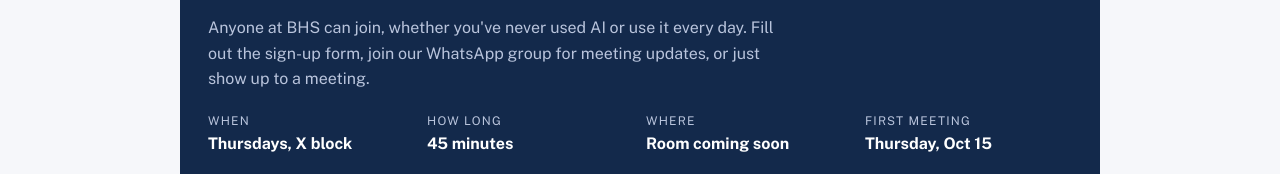
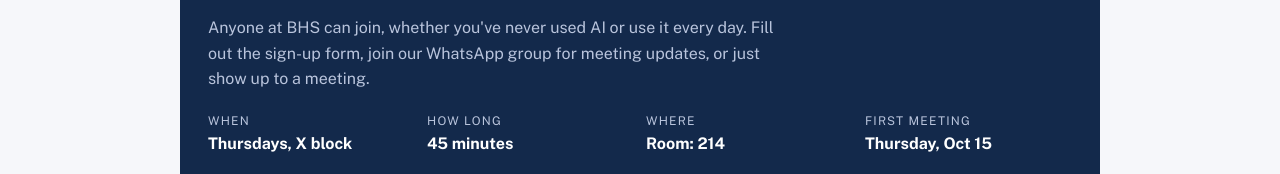
Before and after one commit to aischolarsclub/aischolarsclub.github.io, a plain HTML site: page index.html in a window 1280 px wide. Shown: the part 7380-7554 px from the top of the page. Drawn offline with nearby package versions, Linux system fonts and the light colour scheme.

Commit message:
Update meeting location to Room 214

```diff
--- a/index.html
+++ b/index.html
@@ -595,7 +595,7 @@ ASK about chemiosmosis on quiz??</pre>
       <dl>
         <div><dt>When</dt><dd>Thursdays, X block</dd></div>
         <div><dt>How long</dt><dd>45 minutes</dd></div>
-        <div><dt>Where</dt><dd>Room coming soon</dd></div>
+        <div><dt>Where</dt><dd>Room: 214</dd></div>
         <div><dt>First meeting</dt><dd>Thursday, Oct 15</dd></div>
       </dl>
       <div class="links">
```
